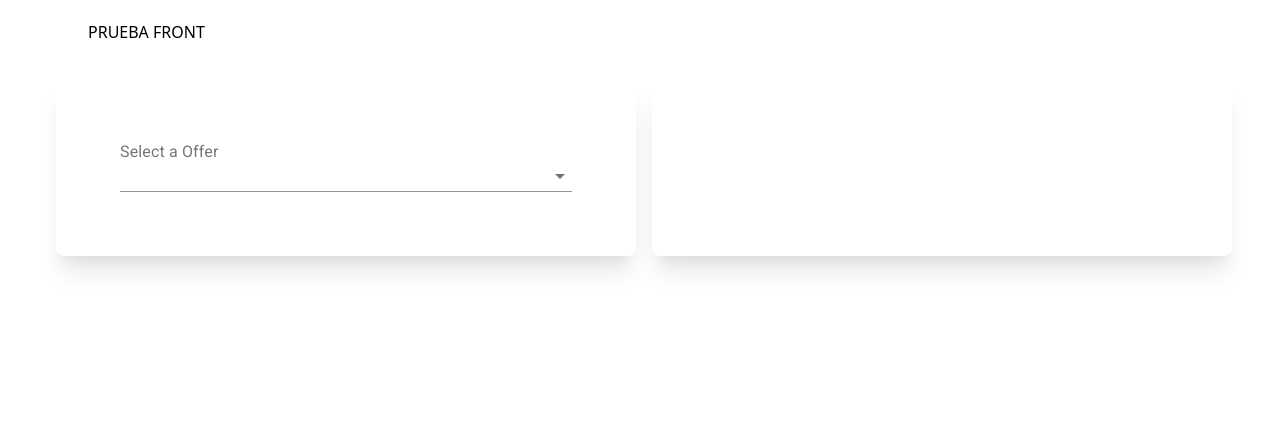
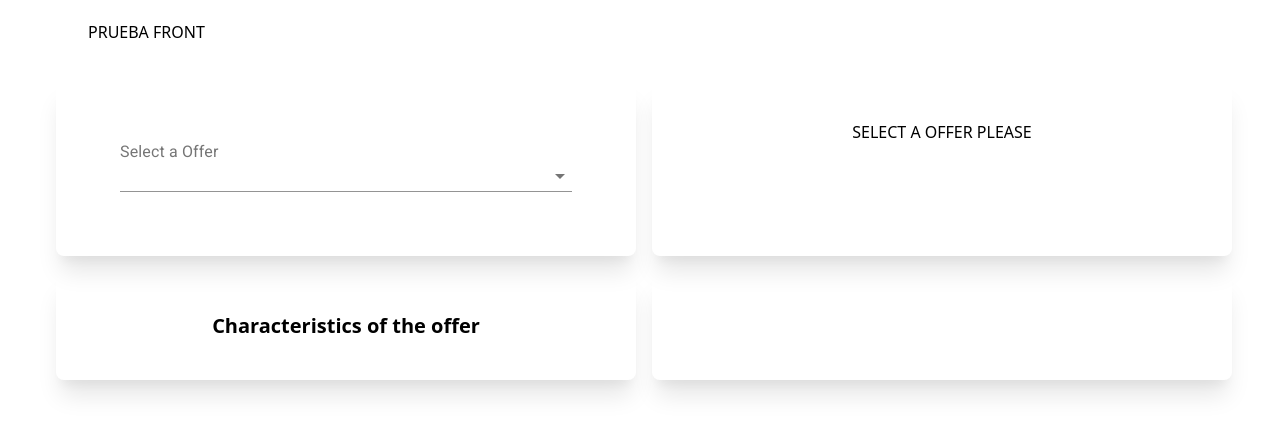
Before and after one commit to bue221/Pruebainetum, a React (Create React App) app: page / in a window 1280 px wide. Shown: the top 434 px of the page. Built offline with nearby package versions, Linux system fonts and the light colour scheme.

Commit message:
Some changes in the view and app.tsx

```diff
--- a/src/App.tsx
+++ b/src/App.tsx
@@ -1,22 +1,16 @@
 /* eslint-disable react-hooks/exhaustive-deps */
-import React, { useEffect } from "react";
-import { data } from "./utils/mockups/mockup";
+import React from "react";
+//material ui
 import { Container } from "@material-ui/core";
 //components
 import Offers from "./components/Offers";
 import Characteristics from "./components/Characteristics";
 import Prices from "./components/Prices";
-
+import InputForm from "./components/InputForm";
+//global context
 import { GlobalProvider } from "./globalState";
-import InputForm from "./components/InputForm";
 
 const App = () => {
-  const formatter = new Intl.NumberFormat("en-US", {
-    style: "currency",
-    currency: "USD",
-    minimumFractionDigits: 0,
-  });
-
   return (
     <GlobalProvider>
       <Container>
@@ -26,8 +20,8 @@ const App = () => {
           </h1>
           <div className="flex flex-col lg:grid lg:gap-4 2xl:gap-6 lg:grid-cols-4 2xl:row-span-2 2xl:pb-8 ml-2 pt-4 px-6">
             <InputForm />
-            {/* <Offers dataSelect={dataSelect} />
-            <Characteristics dataSelect={dataSelect} />*/}
+            <Offers />
+            <Characteristics />
             <Prices />
           </div>
         </div>
--- a/src/components/Characteristics/index.tsx
+++ b/src/components/Characteristics/index.tsx
@@ -1,15 +1,20 @@
-import React from "react";
+import React, { useContext } from "react";
+import { GlobalContext } from "../../globalState";
 
-const Characteristics = ({ dataSelect }: { dataSelect: any }) => {
+const Characteristics = () => {
+  const { Offer: dataSelect } = useContext(GlobalContext);
+
   return (
     <div className="bg-white-900 lg:order-3 lg:col-span-2 rounded-lg shadow-xl">
       <div className="mx-8 2xl:mx-10 my-10 h-full">
         <h1 className="text-center text-xl font-black m-6 ">
           Characteristics of the offer
         </h1>
-        {dataSelect &&
-          dataSelect[0].versions[0].characteristics.map((i: any) => (
-            <div className="flex justify-between">
+        {dataSelect.length > 0 &&
+          dataSelect[0].versions[0].characteristics.map(
+            (i: any, index: number) => (
+              <div className="flex justify-between" key={index}>
+                {index}
                 {i.versions.map((i: any) => (
                   <div className="flex justify-between items-center w-full m-2">
                     <h1 className="text-lg font-semibold text-gray-700 dark:text-gray-200">
@@ -21,7 +26,8 @@ const Characteristics = ({ dataSelect }: { dataSelect: any }) => {
                   </div>
                 ))}
               </div>
-          ))}
+            )
+          )}
       </div>
     </div>
   );
--- a/src/components/InputForm/index.tsx
+++ b/src/components/InputForm/index.tsx
@@ -32,8 +32,10 @@ const InputForm = () => {
           fullWidth
           placeholder='LAPTOP X16P NEURON A PNTNM 14" LCD LANX'
         >
-          {Offers.map((i) => (
-            <MenuItem value={i.id}>{i.versions[0].name}</MenuItem>
+          {Offers.map((i: any) => (
+            <MenuItem key={i.id} value={i.id}>
+              {i.versions[0].name}
+            </MenuItem>
           ))}
         </Select>
       </div>
--- a/src/components/Offers/index.tsx
+++ b/src/components/Offers/index.tsx
@@ -1,10 +1,12 @@
-import React from "react";
+import React, { useContext } from "react";
+import { GlobalContext } from "../../globalState";
 
-const Offers = ({ dataSelect }: { dataSelect: any }) => {
+const Offers = () => {
+  const { Offer: dataSelect } = useContext(GlobalContext);
   return (
     <div className="flex items-center flex-col bg-white-900 lg:order-2 lg:row-span-1 2xl:row-span-1 lg:col-span-2 rounded-lg shadow-xl pb-4 mb-5 lg:mb-0">
       <div className="mx-8 2xl:mx-10 my-10 h-full">
-        {dataSelect ? (
+        {dataSelect.length > 0 ? (
           <>
             <h1>
               <strong>ID:</strong> {dataSelect[0].versions[0].id}
--- a/src/components/Prices/index.tsx
+++ b/src/components/Prices/index.tsx
@@ -12,9 +12,10 @@ const Prices = () => {
   return (
     <div className="bg-white-900 lg:col-span-2 rounded-lg shadow-xl lg:order-4">
       <div className="mx-8 2xl:mx-10 my-10 h-full">
-        {/* {dataSelect.length > 0 &&
-          dataSelect[0].versions[0].productOfferingPrices.map((i: any) => (
-            <div className="text-center">
+        {dataSelect.length > 0 &&
+          dataSelect[0].versions[0].productOfferingPrices.map(
+            (i: any, index: number) => (
+              <div className="text-center" key={index}>
                 {i.versions.map((i: any) => (
                   <div className="m-9">
                     <h2 className="text-lg font-semibold text-gray-700 dark:text-gray-200">
@@ -26,7 +27,8 @@ const Prices = () => {
                   </div>
                 ))}
               </div>
-          ))} */}
+            )
+          )}
       </div>
     </div>
   );
--- a/src/globalState/index.tsx
+++ b/src/globalState/index.tsx
@@ -2,7 +2,26 @@ import React, { createContext, useReducer } from "react";
 import { data } from "../utils/mockups/mockup";
 import AppReducer from "./AppReducer";
 
-const initialState = {
+// interface characteristics {
+
+// }
+
+// interface productOfferingPrices {
+
+// }
+
+// interface version {
+
+// }
+
+interface State {
+  Offers: any;
+  Offer: any;
+  select: Function;
+  getAll: Function;
+}
+
+const initialState: State = {
   Offers: data,
   Offer: [],
   select: (q: string): void => {},
```
Lines whose indentation alone changed are shown as unchanged.
